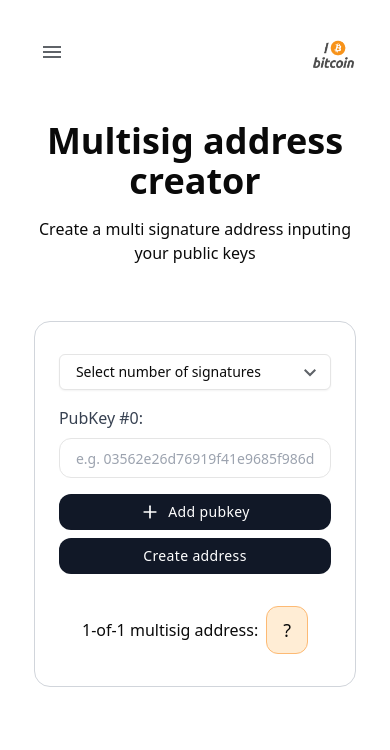
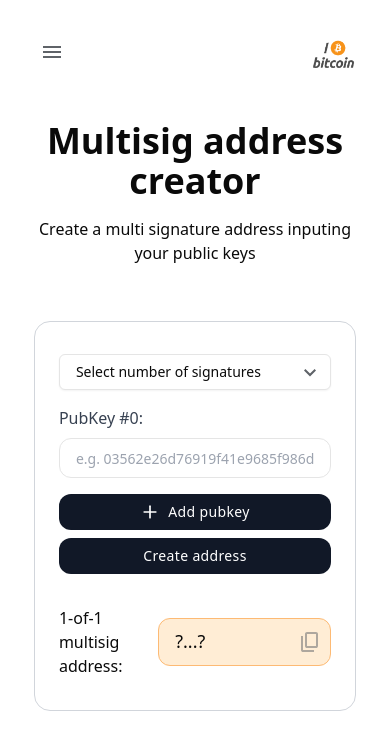
Before and after one commit to martins87/uft-platform, a Next.js app: page /multisig-address-creator in a window 390 px wide. Shown: the top 750 px of the page. Built offline with nearby package versions, Linux system fonts and the light colour scheme.

Commit message:
edit multisig address creator styling

```diff
--- a/app/multisig-address-creator/page.tsx
+++ b/app/multisig-address-creator/page.tsx
@@ -1,6 +1,8 @@
 "use client";
 
 import { useState } from "react";
+import Image from "next/image";
+import { twMerge } from "tailwind-merge";
 
 import Container from "../components/Container";
 import Header from "../components/Header";
@@ -9,18 +11,20 @@ import Button from "../components/Button";
 import PubKey from "./PubKey";
 import Plus from "../assets/icons/Plus.svg";
 import { createMultisigAddress } from "../lib/bitcoin";
-import { twMerge } from "tailwind-merge";
 import DropdownMenuCheckboxes from "./Dropbox";
+import Copy from "../assets/icons/Copy.svg";
+import Check from "../assets/icons/Check.svg";
 
 const MultisigAddressCreator = () => {
   const [signatures, setSignatures] = useState<number>(1);
   const [pubKeys, setPubKeys] = useState<string[]>([""]);
   const [multisigAddress, setMultisigAddress] = useState<string>("?");
+  const [icons, setIcons] = useState<any[]>([Copy, Copy]);
 
   const handleAddPubKey = () => setPubKeys((state: string[]) => [...state, ""]);
 
   const truncateAddress = (hash: string) => {
-    return hash.substring(0, 7) + "..." + hash.slice(-7);
+    return hash.substring(0, 10) + "..." + hash.slice(-10);
   };
 
   const handleCreateAddress = () => {
@@ -31,6 +35,16 @@ const MultisigAddressCreator = () => {
     } catch (error) {
       console.error("Error on creating the multisig address", error);
     }
+  };
+
+  const handleCopy = () => {
+    navigator.clipboard.writeText(multisigAddress);
+
+    setIcons([Check, Copy]);
+
+    setTimeout(() => {
+      setIcons([Copy, Copy]);
+    }, 1500);
   };
 
   return (
@@ -57,7 +71,7 @@ const MultisigAddressCreator = () => {
         ))}
         <div className="flex flex-col sm:flex-row items-center gap-2">
           <Button
-            className="gap-2 w-full mobile:w-fit"
+            className="gap-2 w-full sm:w-fit"
             primary
             onClick={handleAddPubKey}
             label="Add pubkey"
@@ -65,7 +79,7 @@ const MultisigAddressCreator = () => {
             iconSide="left"
           />
           <Button
-            className="w-full mobile:w-fit"
+            className="w-full sm:w-fit"
             primary
             onClick={handleCreateAddress}
             label="Create address"
@@ -73,13 +87,29 @@ const MultisigAddressCreator = () => {
         </div>
         <div
           className={twMerge(
-            "flex items-center gap-2 mx-auto mt-4",
+            "flex items-center gap-2 mt-4",
             multisigAddress.length > 1 ? "flex-col" : ""
           )}
         >
           <span>{`${signatures}-of-${pubKeys.length} multisig address:`}</span>
-          <span className="w-fit min-h-12 flex items-center gap-2 bg-orange-100 border border-orange-300 text-lg px-4 py-2 rounded-xl text-center">
-            {multisigAddress}
+          <span className="relative w-full sm:w-fit md:w-full tablet:w-fit min-h-12 items-center gap-2 bg-orange-100 border border-orange-300 text-lg pl-4 pr-12 py-2 rounded-xl">
+            <div className="mobile:hidden md:flex tablet:hidden">
+              {truncateAddress(multisigAddress)}
+            </div>
+            <div className="hidden mobile:flex md:hidden tablet:flex">
+              {multisigAddress}
+            </div>
+            <Image
+              className={twMerge(
+                "absolute right-2 top-[50%] -translate-y-1/2",
+                multisigAddress.length > 1
+                  ? "hover:cursor-pointer"
+                  : "opacity-50"
+              )}
+              src={icons[0]}
+              alt="Copy to clipboard"
+              onClick={() => handleCopy()}
+            />
           </span>
         </div>
       </Card>
--- a/tailwind.config.ts
+++ b/tailwind.config.ts
@@ -61,8 +61,12 @@ const config: Config = {
   				'3': 'hsl(var(--chart-3))',
   				'4': 'hsl(var(--chart-4))',
   				'5': 'hsl(var(--chart-5))'
-  			}
-  		}
+				}
+  		},
+			screens: {
+				mobile: '512px',
+				tablet: '960px'
+			}
   	}
   },
   plugins: [require("tailwindcss-animate")],
```
